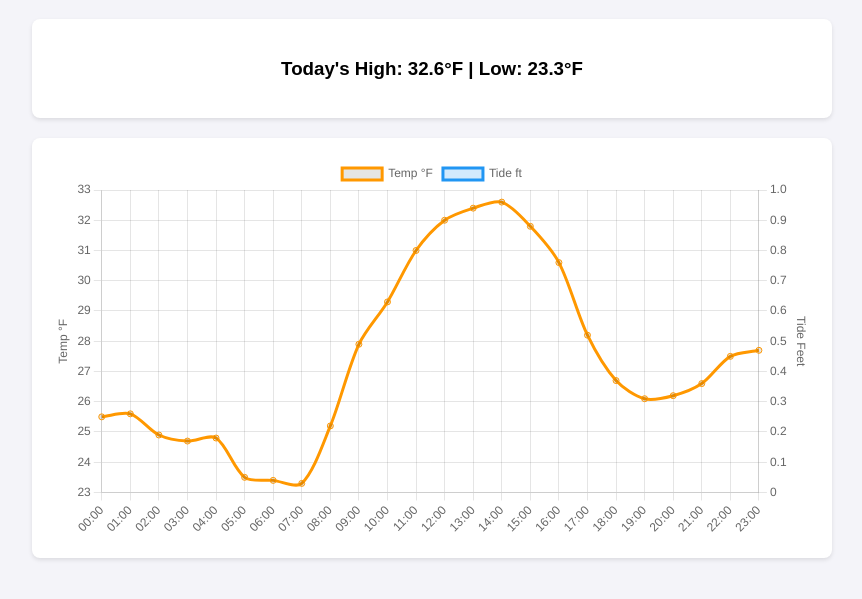
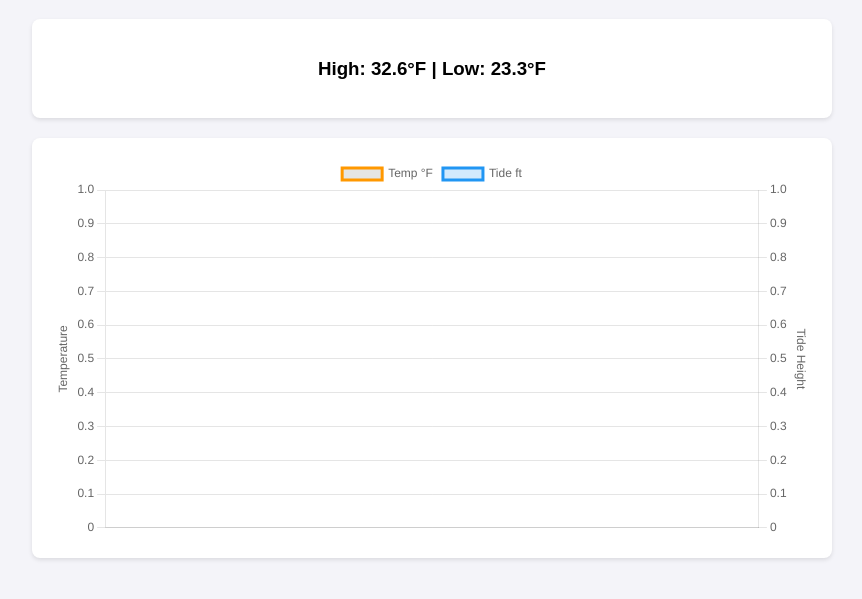
Before and after one commit to jhselby/marbleheadweather, a plain HTML site: page index.html in a window 1280 px wide. Shown: the part 81-680 px from the top of the page, without its empty margins (208-1070 px from the left). Drawn offline with nearby package versions, Linux system fonts and the light colour scheme.

Commit message:
Update index.html

```diff
--- a/index.html
+++ b/index.html
@@ -10,39 +10,50 @@
 </head>
 <body>
     <h1>Wyman Cove Monitor</h1>
-    <div class="card"><h3 id="hl">Loading Wyman Cove Data...</h3></div>
+    <div class="card"><h3 id="hl">Syncing with Wyman Cove...</h3></div>
     <div class="card"><canvas id="myChart"></canvas></div>
 
     <script>
         fetch('weather_data.json?t=' + Date.now())
         .then(r => r.json())
         .then(data => {
-            // Target the structure seen in your screenshot
-            const hourly = data.forecast.hourly;
-            const labels = hourly.time.slice(0, 24).map(t => t.split("T")[1]);
-            const temps = hourly.temperature_2m.slice(0, 24);
-            const tides = data.tide_values || [];
-
-            document.getElementById('hl').innerText = `Today's High: ${data.high}°F | Low: ${data.low}°F`;
+            // Display High/Low
+            document.getElementById('hl').innerText = `High: ${data.high}°F | Low: ${data.low}°F`;
 
             new Chart(document.getElementById('myChart'), {
                 type: 'line',
                 data: {
-                    labels: labels,
+                    labels: data.temp_labels,
                     datasets: [
-                        { label: 'Temp °F', data: temps, borderColor: '#ff9800', yAxisID: 'y', tension: 0.3 },
-                        { label: 'Tide ft', data: tides, borderColor: '#2196F3', backgroundColor: 'rgba(33, 150, 243, 0.2)', fill: true, yAxisID: 'y1', tension: 0.4 }
+                        {
+                            label: 'Temp °F',
+                            data: data.temp_values,
+                            borderColor: '#ff9800',
+                            yAxisID: 'y',
+                            tension: 0.3
+                        },
+                        {
+                            label: 'Tide ft',
+                            data: data.tide_values,
+                            borderColor: '#2196F3',
+                            backgroundColor: 'rgba(33, 150, 243, 0.2)',
+                            fill: true,
+                            yAxisID: 'y1',
+                            tension: 0.4
+                        }
                     ]
                 },
                 options: {
                     scales: {
-                        y: { type: 'linear', position: 'left', title: {display: true, text: 'Temp °F'} },
-                        y1: { type: 'linear', position: 'right', grid: {drawOnChartArea: false}, title: {display: true, text: 'Tide Feet'} }
+                        y: { type: 'linear', position: 'left', title: {display: true, text: 'Temperature'} },
+                        y1: { type: 'linear', position: 'right', grid: {drawOnChartArea: false}, title: {display: true, text: 'Tide Height'} }
                     }
                 }
             });
         })
-        .catch(err => { document.getElementById('hl').innerText = "Data Sync Error: " + err.message; });
+        .catch(err => {
+            document.getElementById('hl').innerText = "Data file structure error: " + err.message;
+        });
     </script>
 </body>
 </html>
```
